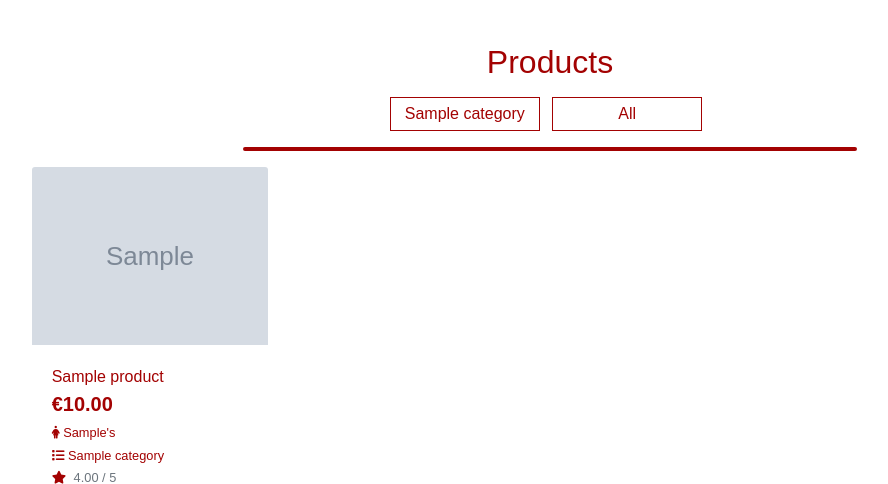
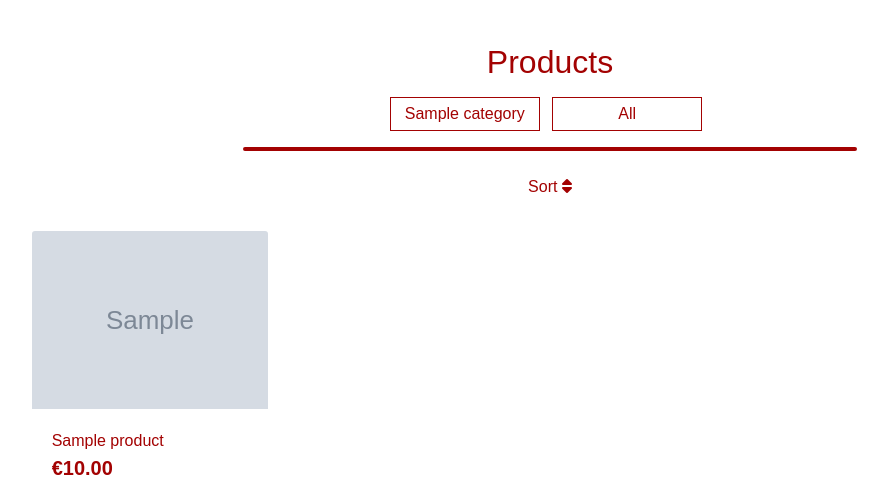
Before and after one commit to Richiefinegan11/finesse_fitness, a Django app: page /products/ in a window 1280 px wide. Shown: the part 128-612 px from the top of the page, without its empty margins (90-978 px from the left). Run offline with Django 3.2, Linux system fonts and the light colour scheme; tables that the repository leaves empty hold one stand-in row (values such as "Sample post"); grey boxes marked "Sample" are stand-in pictures; some libraries are stand-ins or nearby versions; some web fonts are replaced.

Commit message:
Added JQuery, shop.js and JS sunctionality to sorting links on shop page

```diff
--- a/products/static/products/css/shop.css
+++ b/products/static/products/css/shop.css
@@ -18,6 +18,21 @@
     color: #fff;
 }
 
+.sort-section {
+    line-height: 2;
+}
+
+#sort-container a {
+    border: 1px solid var(--color-light-pink);
+    color: var(--color-main);
+    text-decoration: none;
+    white-space: nowrap;
+}
+
+#sort-trigger:hover {
+   cursor: pointer;
+}
+
 @media (max-width:481px){
     .category-button {
         font-size: xx-small;
--- /dev/null
+++ b/products/static/products/js/shop.js
@@ -0,0 +1,8 @@
+// Sort trigger button
+$("#sort-container").hide()
+$( "#sort-trigger").click(function() {
+    if($('#sort-container:visible').length)
+        $('#sort-container').hide("slide", { direction: "right" }, 1000);
+    else
+        $('#sort-container').show("slide", { direction: "right" }, 1000);
+});
--- a/products/templates/products/products.html
+++ b/products/templates/products/products.html
@@ -32,6 +32,33 @@
                 </a>
             </li>
             <hr class="w-50 mb-1">
+        </div>
+        <div class="text-end d-flex justify-content-center sort-section pt-3">
+            <!-- Trigger element that hides/displays sorting icons -->
+            <p class="text-red pe-1 " id="sort-trigger"> Sort
+                <i class="fas fa-sort"></i>
+            </p>
+            <!-- Sorting Icon container -->
+            <div class="sort-width text-red" id="sort-container">
+                <a href="{% url 'products' %}?category={{ active_category }}&sort=name" class="mx-1 p-1">
+                    <i class="fas fa-sort-alpha-down"></i>
+                </a>
+                <a href="{% url 'products' %}?category={{ active_category }}&sort=-name" class="mx-1 p-1">
+                    <i class="fas fa-sort-alpha-up"></i>
+                </a>
+                <a href="{% url 'products' %}?category={{ active_category }}&sort=rating" class="mx-1 p-1">
+                    <i class="fas fa-star"></i><i class="fas fa-long-arrow-alt-down"></i>
+                </a>
+                <a href="{% url 'products' %}?category={{ active_category }}&sort=-rating" class="mx-1 p-1">
+                    <i class="fas fa-star"></i><i class="fas fa-long-arrow-alt-up"></i>
+                </a>
+                <a href="{% url 'products' %}?category={{ active_category }}&sort=price" class="mx-1 p-1">
+                    <i class="far fa-money-bill-alt"></i><i class="fas fa-long-arrow-alt-down"></i>
+                </a>
+                <a href="{% url 'products' %}?category={{ active_category }}&sort=-price" class="mx-1 p-1">
+                    <i class="far fa-money-bill-alt"></i><i class="fas fa-long-arrow-alt-up"></i>
+                </a>
+            </div>
         </div>
         <div class="row">
             <div class="product-container col-10 offset-1">
@@ -114,3 +141,12 @@
         </div>
     </div>
 {% endblock %}
+
+{% block main_postloadjs %}
+{% endblock %}
+
+{% block postloadjs %}
+    {{ block.super }}
+    <!-- Add these values as id on an element so that JS can pick it up and use it in an external script -->
+    <script src="{% static 'products/js/shop.js' %}"></script>
+{% endblock %}
--- a/templates/base.html
+++ b/templates/base.html
@@ -131,6 +131,11 @@
 		</div>
 	</footer>
 
+    {% block main_postloadjs %}
+    <!-- JQuery-->
+    <script src="https://code.jquery.com/jquery-3.5.1.min.js" integrity="sha256-9/aliU8dGd2tb6OSsuzixeV4y/faTqgFtohetphbbj0=" crossorigin="anonymous"></script>
+    {% endblock %}
+
     {% block postloadjs %}
     {% endblock %}
 
```
Lines whose indentation alone changed are shown as unchanged.
